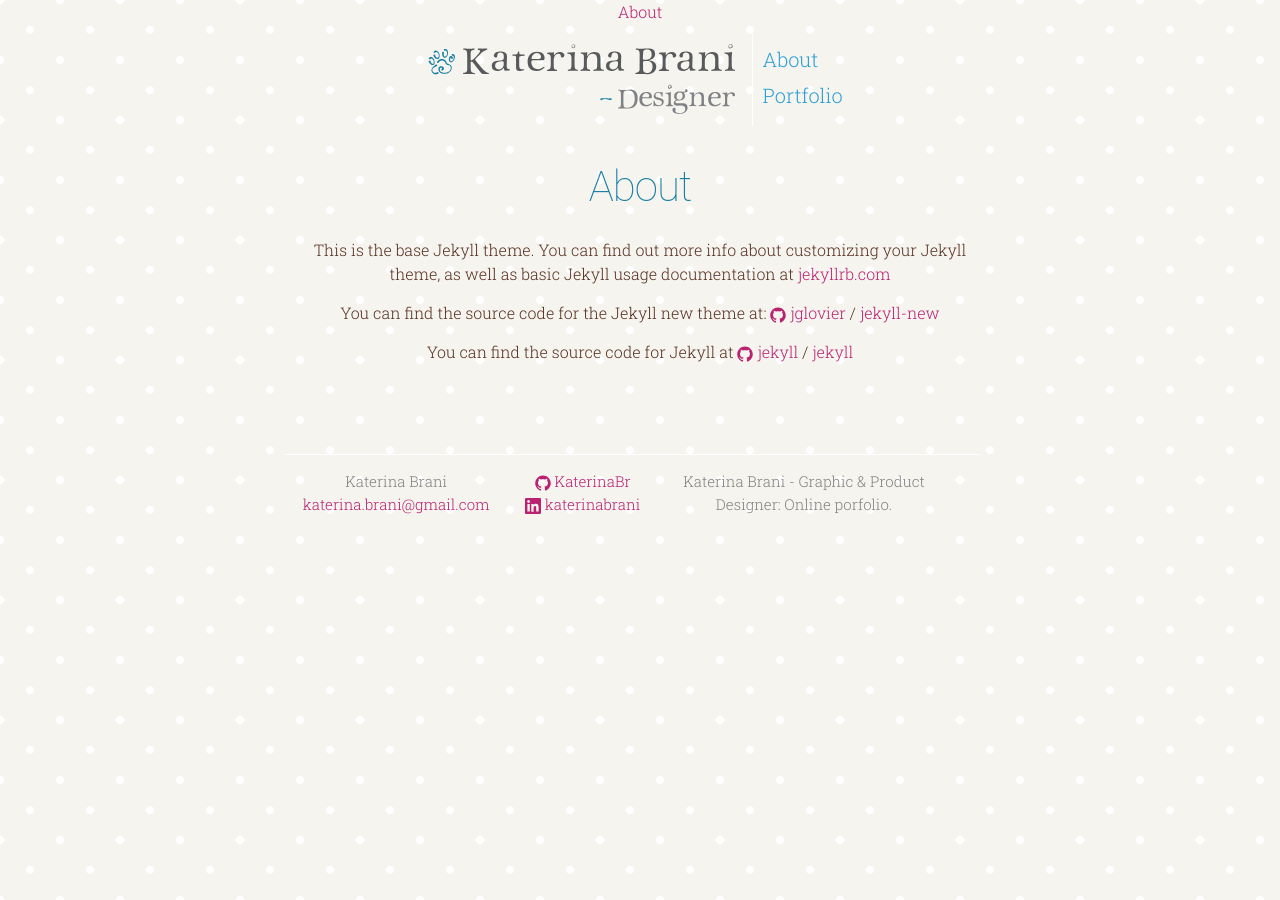
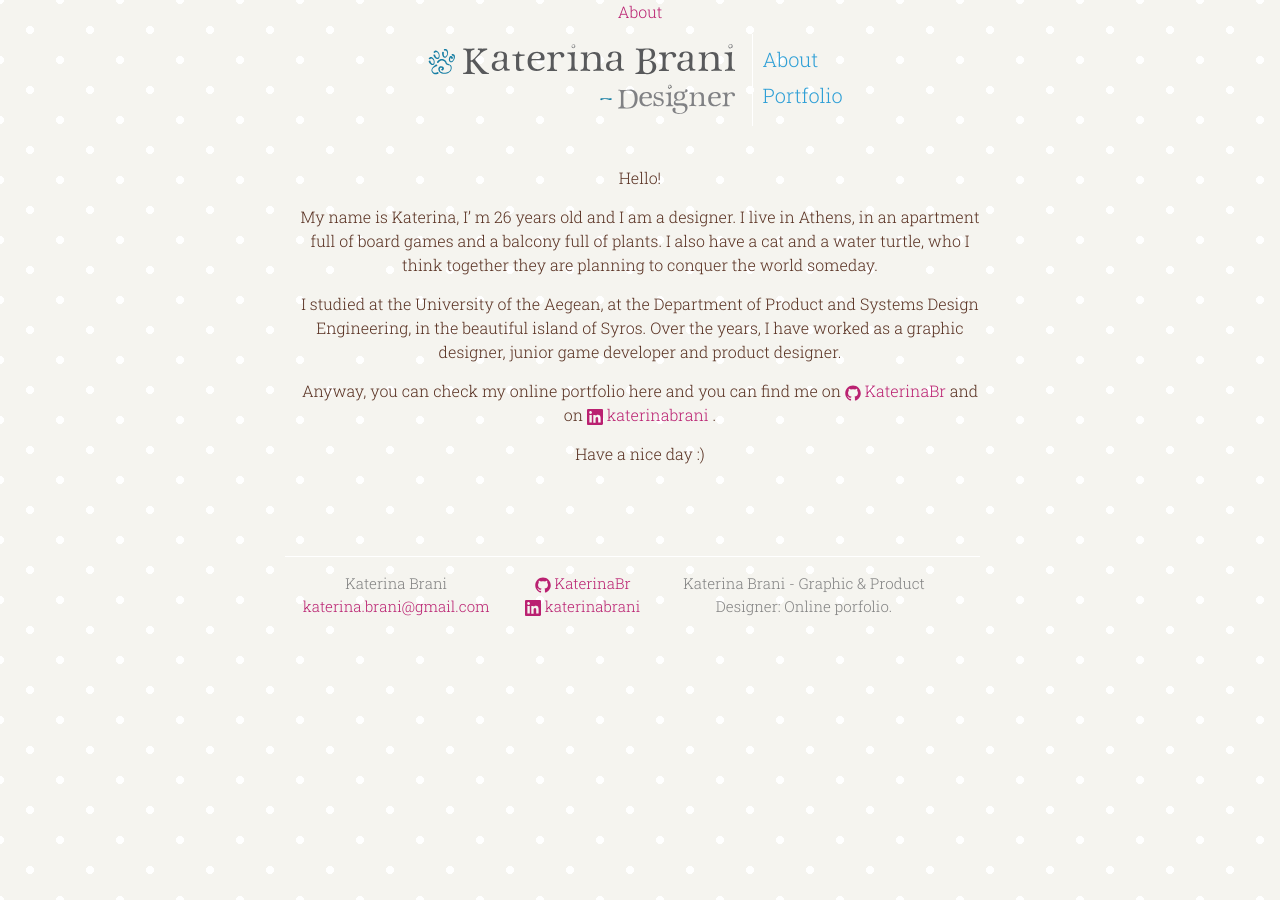
Before and after one commit to KaterinaBr/katerinabr, a Jekyll site: the page built from about.md, in a window 1280 px wide. Built offline with Jekyll 4.4.1, drawn with Linux system fonts in a browser that asks for light colours.

Commit message:
First attempt of writing the About page

```diff
--- a/_config.yml
+++ b/_config.yml
@@ -12,9 +12,8 @@ description: > # this means to ignore newlines until "baseurl:"
   Katerina Brani - Graphic & Product Designer: Online porfolio.
 baseurl: "" # the subpath of your site, e.g. /blog
 url: "http://katerinabrani.me/" # the base hostname & protocol for your site
-twitter_username: jekyllrb
+
 github_username:  KaterinaBr
-
 linkedin_username: katerinabrani
 
 # Build settings
--- a/_layouts/page.html
+++ b/_layouts/page.html
@@ -3,9 +3,9 @@ layout: default
 ---
 <article class="post">
 
-  <header class="post-header">
+  <!-- <header class="post-header">
     <h1 class="post-title">{{ page.title }}</h1>
-  </header>
+  </header> -->
 
   <div class="post-content">
     {{ content }}
--- a/about.md
+++ b/about.md
@@ -4,12 +4,12 @@ title: About
 permalink: /about/
 ---
 
-This is the base Jekyll theme. You can find out more info about customizing your Jekyll theme, as well as basic Jekyll usage documentation at [jekyllrb.com](http://jekyllrb.com/)
+Hello!
 
-You can find the source code for the Jekyll new theme at:
-{% include icon-github.html username="jglovier" %} /
-[jekyll-new](https://github.com/jglovier/jekyll-new)
+My name is Katerina, I' m 26 years old and I am a designer. I live in Athens, in an apartment full of board games and a balcony full of plants. I also have a cat and a water turtle, who I think together they are planning to conquer the world someday.
 
-You can find the source code for Jekyll at
-{% include icon-github.html username="jekyll" %} /
-[jekyll](https://github.com/jekyll/jekyll)
+I studied at the University of the Aegean, at the Department of Product and Systems Design Engineering, in the beautiful island of Syros. Over the years, I have worked as a graphic designer, junior game developer and product designer.
+
+Anyway, you can check my online portfolio here and you can find me on {% include icon-github.html username=site.github_username %} and on {% include icon-linkedin.html username=site.linkedin_username %}.
+
+Have a nice day :)
```
